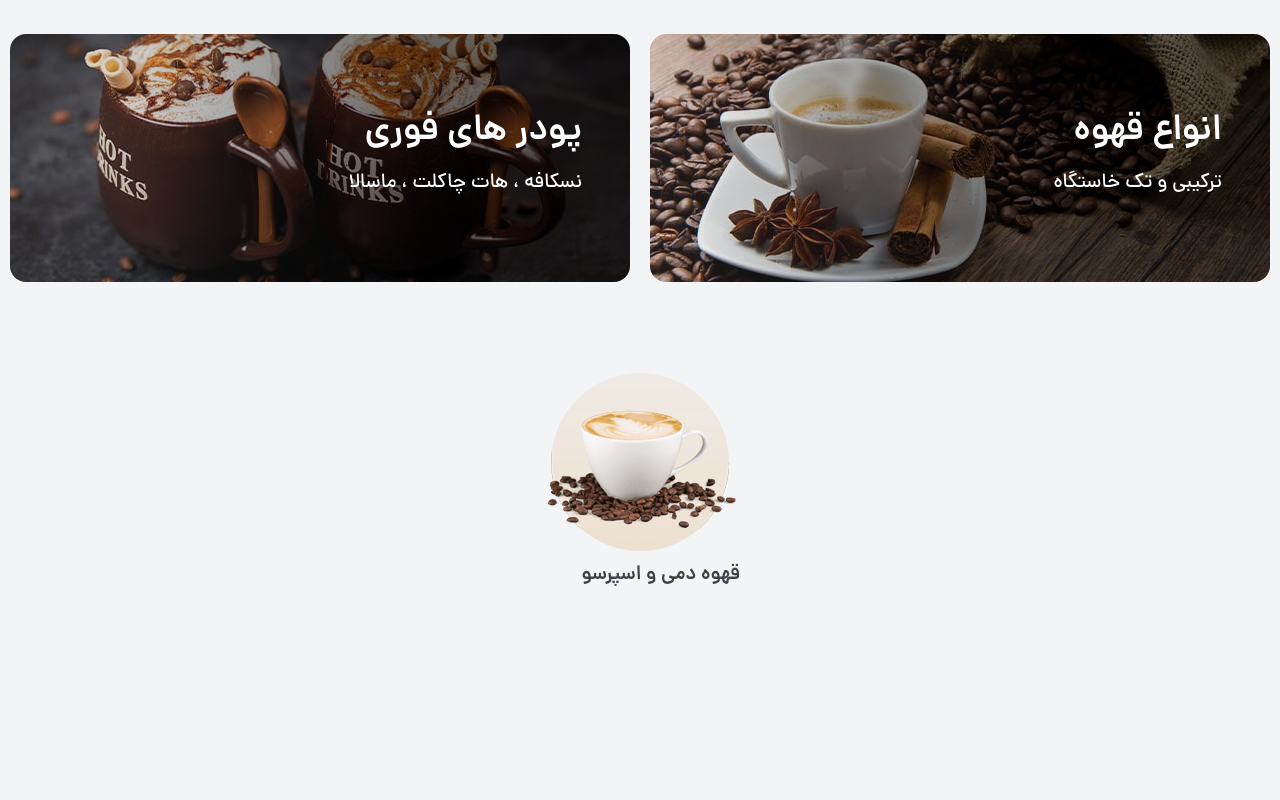
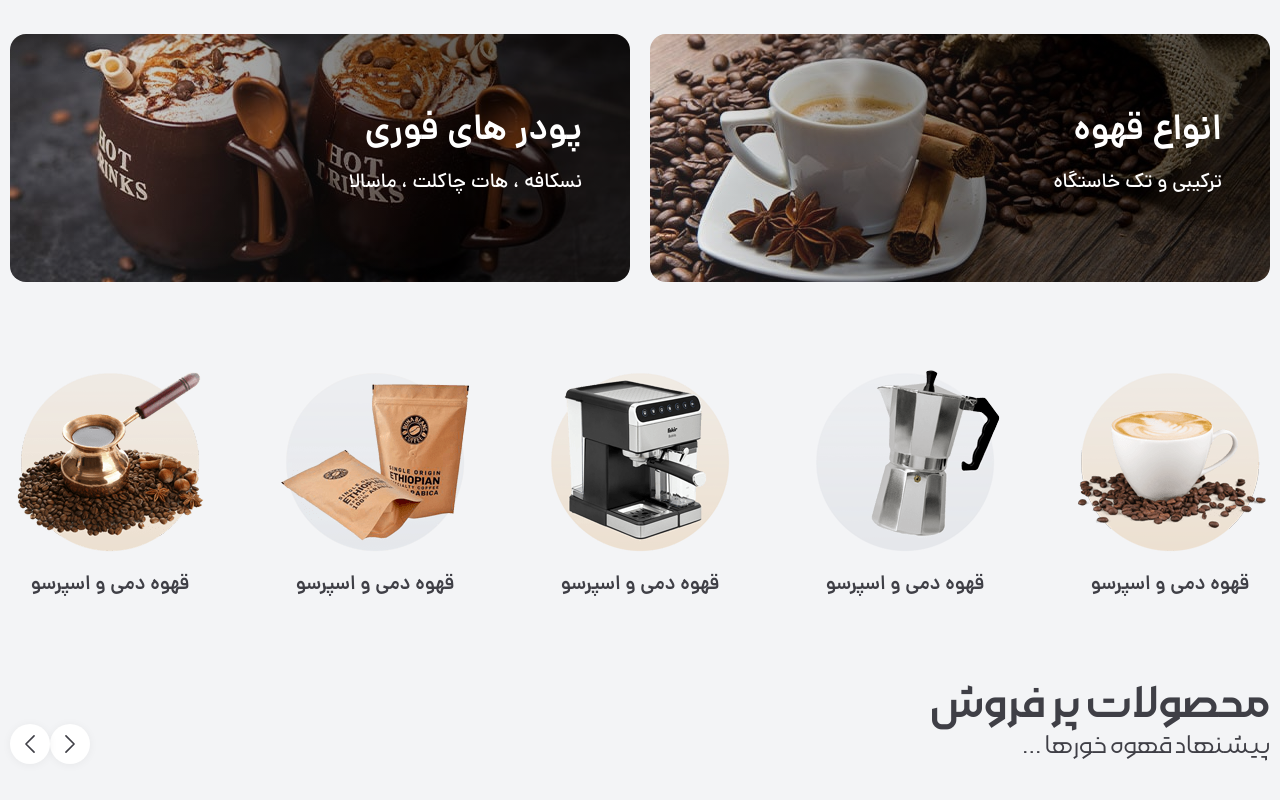
Before and after one commit to alireza-mirshamsi/coffee_shop_template, a website: page public/index.html in a window 1280 px wide. Shown: the part 1746-2546 px from the top of the page. Before the commit the page ends 2337 px from the top, so only its background shows below. Drawn offline with Linux system fonts and the light colour scheme.

Commit message:
add section best selling

```diff
--- a/public/index.html
+++ b/public/index.html
@@ -706,15 +706,79 @@
                 </div>
             </div>
         </section>
-        <section class="products-category">
+        <section class="products-category mb-10 md:mb-20">
             <div class="container">
-                <div class="flex items-center justify-center">
-                    <div>
+                <div class="flex items-center justify-center gap-y-6 gap-x-[29px] md:gap-[65px] flex-wrap">
+                    <div class="w-25 md:w-50 text-center">
                         <a href="#">
                             <img src="images/categories/category1.png" alt="">
                         </a>
-                        <span class="font-DanaDemiBold text-sm md:text-xl text-zinc-700 dark:text-white">قهوه دمی و
+                        <span
+                            class="inline-block font-DanaDemiBold text-sm md:text-xl text-zinc-700 dark:text-white mt-1.5 md:mt-2.5">قهوه
+                            دمی و
                             اسپرسو</span>
+                    </div>
+                    <div class="w-25 md:w-50 text-center">
+                        <a href="#">
+                            <img src="images/categories/category2.png" alt="">
+                        </a>
+                        <span
+                            class="inline-block font-DanaDemiBold text-sm md:text-xl text-zinc-700 dark:text-white mt-1.5 md:mt-2.5">قهوه
+                            دمی و
+                            اسپرسو</span>
+                    </div>
+                    <div class="w-25 md:w-50 text-center">
+                        <a href="#">
+                            <img src="images/categories/category3.png" alt="">
+                        </a>
+                        <span
+                            class="inline-block font-DanaDemiBold text-sm md:text-xl text-zinc-700 dark:text-white mt-1.5 md:mt-2.5">قهوه
+                            دمی و
+                            اسپرسو</span>
+                    </div>
+                    <div class="w-25 md:w-50 text-center">
+                        <a href="#">
+                            <img src="images/categories/category4.png" alt="">
+                        </a>
+                        <span
+                            class="inline-block font-DanaDemiBold text-sm md:text-xl text-zinc-700 dark:text-white mt-1.5 md:mt-2.5">قهوه
+                            دمی و
+                            اسپرسو</span>
+                    </div>
+                    <div class="w-25 md:w-50 text-center">
+                        <a href="#">
+                            <img src="images/categories/category5.png" alt="">
+                        </a>
+                        <span
+                            class="inline-block font-DanaDemiBold text-sm md:text-xl text-zinc-700 dark:text-white mt-1.5 md:mt-2.5">قهوه
+                            دمی و
+                            اسپرسو</span>
+                    </div>
+                </div>
+            </div>
+        </section>
+        <section class="best-selling">
+            <div class="container">
+                <!-- Section head -->
+                <div class="flex items-end justify-between mb-5 md:mb-12">
+                    <div>
+                        <h2 class="section-title  text-2xl md:text-5xl dark:text-white"> محصولات پر فروش </h2>
+                        <span class="section-subtitle text-lg md:text-3xl dark:text-white"> پیشنهاد قهوه خورها ...
+                        </span>
+                    </div>
+                    <div class="flex">
+                        <div
+                            class="flex-center w-9 h-9 md:w-10 md:h-10 bg-white dark:bg-zinc-700 text-zinc-700 dark:text-white shadow-normal rounded-full">
+                            <svg class="w-5 h-5 md:w-[26px] md:h-[26px] rotate-180">
+                                <use href="#chevron-left-mini"></use>
+                            </svg>
+                        </div>
+                        <div
+                            class="flex-center w-9 h-9 md:w-10 md:h-10 bg-white dark:bg-zinc-700 text-zinc-700 dark:text-white shadow-normal rounded-full">
+                            <svg class="w-5 h-5 md:w-[26px] md:h-[26px]">
+                                <use href="#chevron-left-mini"></use>
+                            </svg>
+                        </div>
                     </div>
                 </div>
             </div>
--- a/tailwind.config.js
+++ b/tailwind.config.js
@@ -30,7 +30,9 @@ module.exports = {
                 "tightest": "-0.065em"
             },
             spacing: {
-                "30": "7.5rem"
+                "25": "6.25rem",
+                "30": "7.5rem",
+                "50": "12.5rem",
             },
             container: {
                 center: true,
```
Also changed, not shown: public/scripts/swiper-bundle.min.js (added), public/styles/app.css, public/styles/swiper-bundle.min.css (added).
